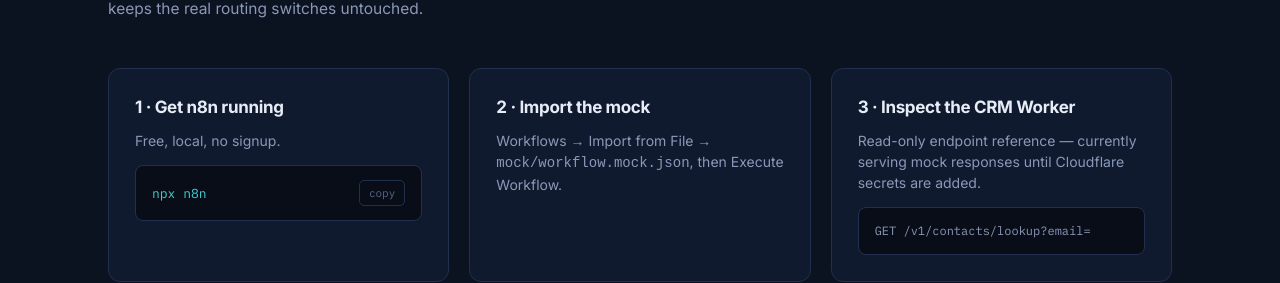
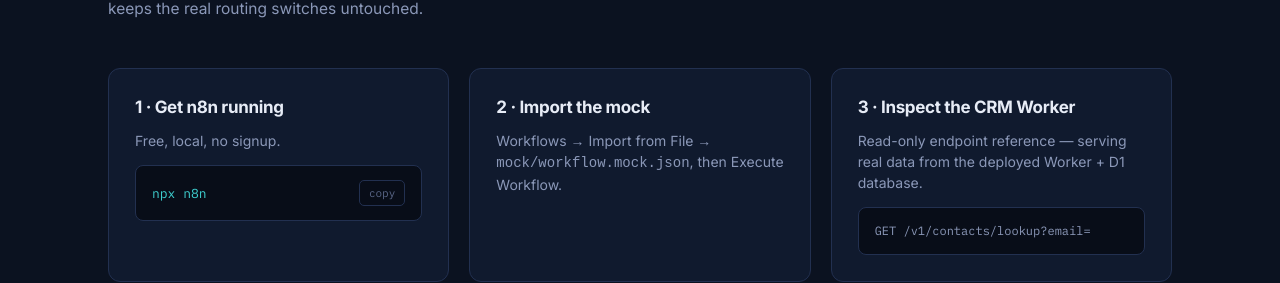
Before and after one commit to allocsys/n8n-agentic-ops, a plain HTML site: page docs/index.html in a window 1280 px wide. Shown: the part 4396-4679 px from the top of the page. Drawn offline with Linux system fonts and the light colour scheme.

Commit message:
Update CRM Worker card copy to reflect it's live, not mock

```diff
--- a/docs/index.html
+++ b/docs/index.html
@@ -504,7 +504,7 @@
       </div>
       <div class="card">
         <h3>3 · Inspect the CRM Worker</h3>
-        <p>Read-only endpoint reference — currently serving mock responses until Cloudflare secrets are added.</p>
+        <p>Read-only endpoint reference — serving real data from the deployed Worker + D1 database.</p>
         <div class="code" style="color:var(--text-dim); font-size:12px;"><span>GET /v1/contacts/lookup?email=</span></div>
       </div>
     </div>
```
